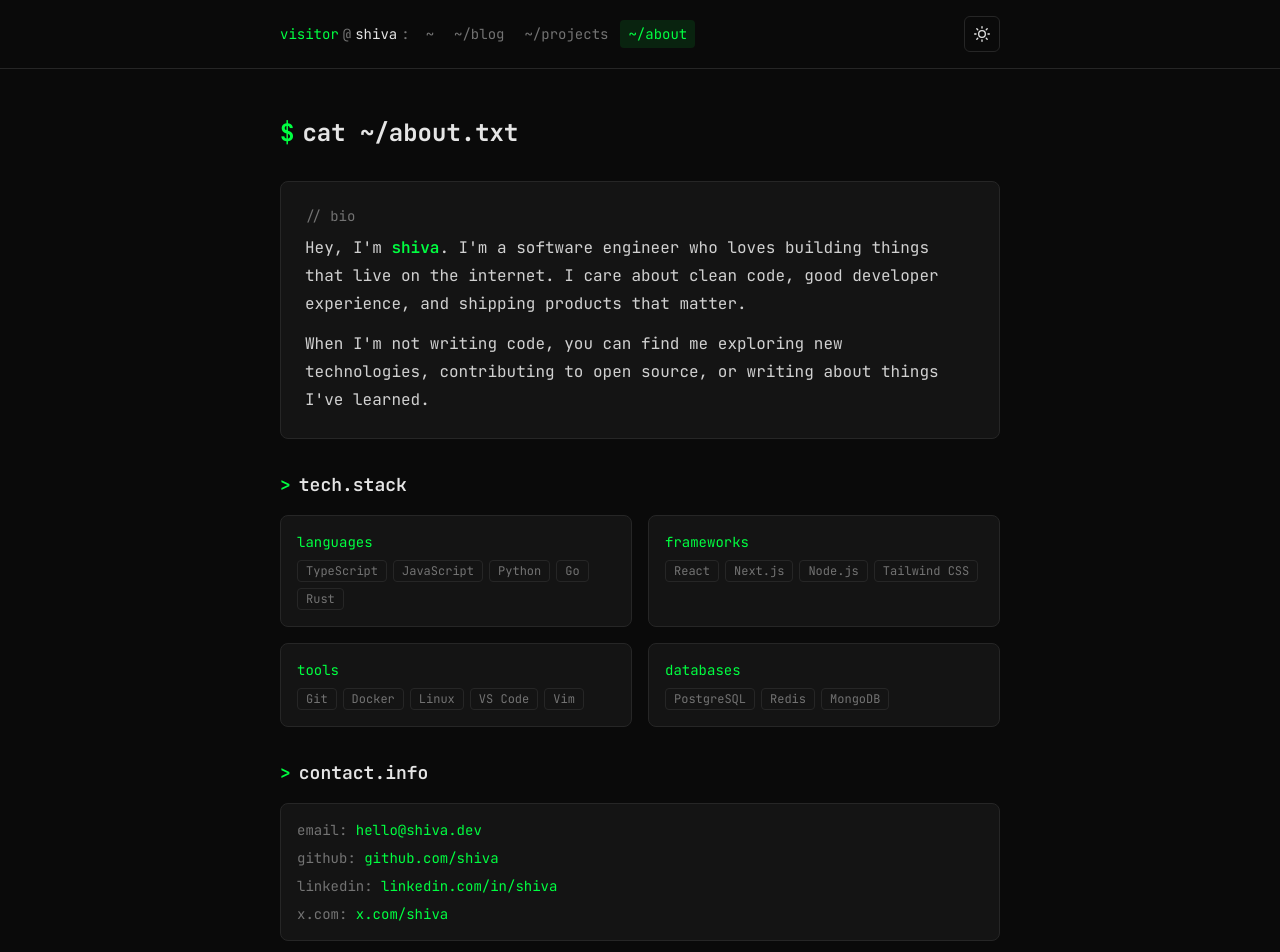
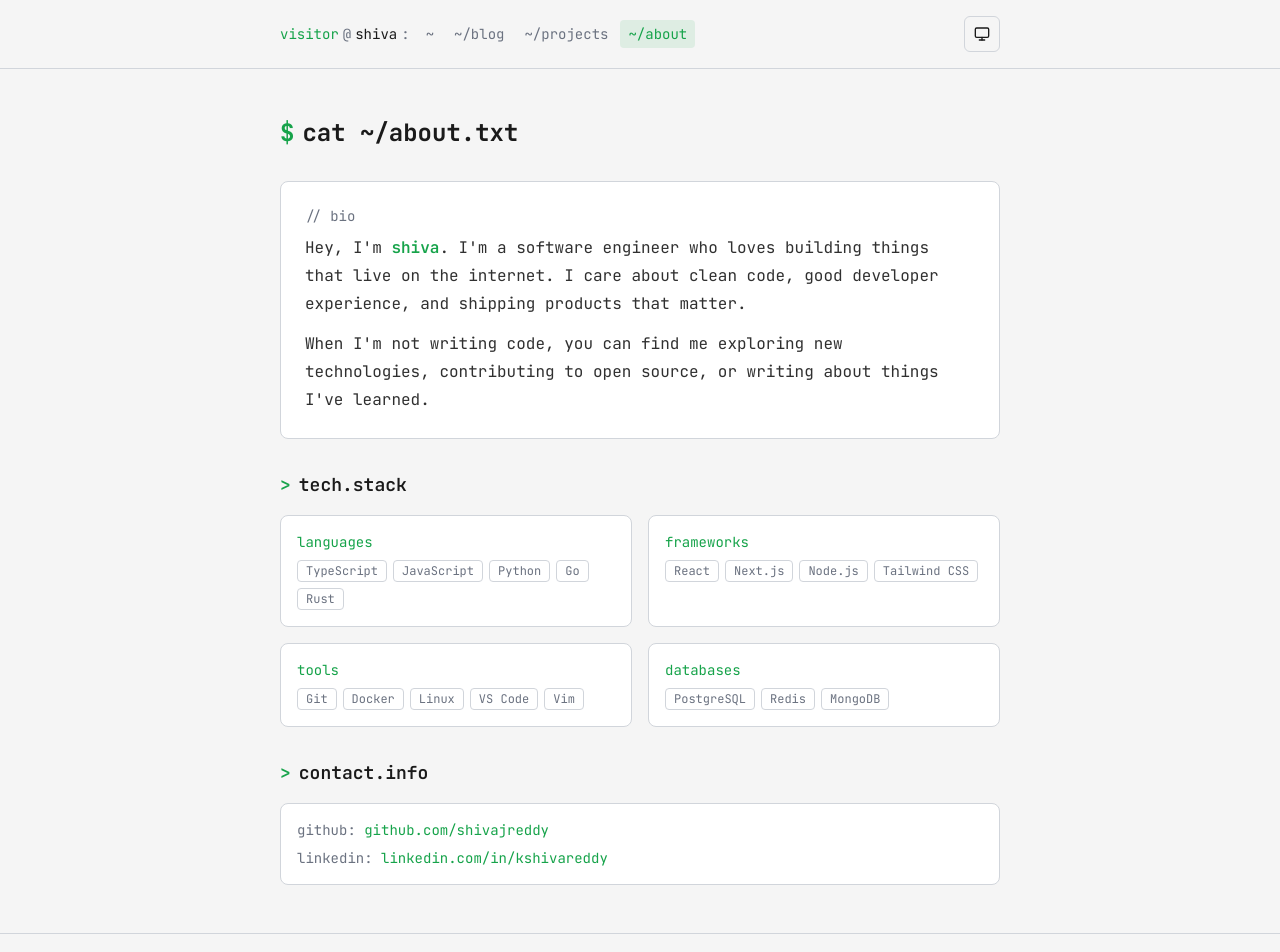
Before and after one commit to shivajreddy/shiva, a Next.js app: page /about in a window 1280 px wide. Shown: the top 952 px of the page. Built offline with nearby package versions, Linux system fonts and the light colour scheme.

Commit message:
feat: homepage ui and fix links

```diff
--- a/app/about/page.tsx
+++ b/app/about/page.tsx
@@ -104,45 +104,25 @@ export default function AboutPage() {
           </h2>
           <div className="rounded-lg border border-border bg-card p-4 text-sm space-y-2">
             <div>
-              <span className="text-muted">email:</span>{" "}
-              <a
-                href="mailto:hello@shiva.dev"
-                className="text-accent hover:underline"
-              >
-                hello@shiva.dev
-              </a>
-            </div>
-            <div>
               <span className="text-muted">github:</span>{" "}
               <a
-                href="https://github.com/shiva"
+                href="https://github.com/shivajreddy"
                 target="_blank"
                 rel="noopener noreferrer"
                 className="text-accent hover:underline"
               >
-                github.com/shiva
+                github.com/shivajreddy
               </a>
             </div>
             <div>
               <span className="text-muted">linkedin:</span>{" "}
               <a
-                href="https://linkedin.com/in/shiva"
+                href="https://www.linkedin.com/in/kshivareddy"
                 target="_blank"
                 rel="noopener noreferrer"
                 className="text-accent hover:underline"
               >
-                linkedin.com/in/shiva
-              </a>
-            </div>
-            <div>
-              <span className="text-muted">x.com:</span>{" "}
-              <a
-                href="https://x.com/shiva"
-                target="_blank"
-                rel="noopener noreferrer"
-                className="text-accent hover:underline"
-              >
-                x.com/shiva
+                linkedin.com/in/kshivareddy
               </a>
             </div>
           </div>
--- a/app/page.tsx
+++ b/app/page.tsx
@@ -75,7 +75,7 @@ export default function Home() {
         </h2>
         <div className="flex flex-wrap gap-3 text-sm">
           <a
-            href="https://github.com/shiva"
+            href="https://github.com/shivajreddy"
             target="_blank"
             rel="noopener noreferrer"
             className="px-3 py-1.5 rounded border border-border text-muted hover:text-accent hover:border-accent/30 transition-colors"
@@ -83,27 +83,13 @@ export default function Home() {
             github
           </a>
           <a
-            href="https://linkedin.com/in/shiva"
+            href="https://www.linkedin.com/in/kshivareddy"
             target="_blank"
             rel="noopener noreferrer"
             className="px-3 py-1.5 rounded border border-border text-muted hover:text-accent hover:border-accent/30 transition-colors"
           >
             linkedin
           </a>
-          <a
-            href="https://x.com/shiva"
-            target="_blank"
-            rel="noopener noreferrer"
-            className="px-3 py-1.5 rounded border border-border text-muted hover:text-accent hover:border-accent/30 transition-colors"
-          >
-            x.com
-          </a>
-          <a
-            href="mailto:hello@shiva.dev"
-            className="px-3 py-1.5 rounded border border-border text-muted hover:text-accent hover:border-accent/30 transition-colors"
-          >
-            email
-          </a>
         </div>
       </section>
     </div>
--- a/components/Footer.tsx
+++ b/components/Footer.tsx
@@ -1,10 +1,8 @@
 import Link from "next/link";
 
 const socialLinks = [
-  { href: "https://github.com/shiva", label: "github" },
-  { href: "https://linkedin.com/in/shiva", label: "linkedin" },
-  { href: "https://x.com/shiva", label: "x.com" },
-  { href: "mailto:hello@shiva.dev", label: "email" },
+  { href: "https://github.com/shivajreddy", label: "github" },
+  { href: "https://www.linkedin.com/in/kshivareddy", label: "linkedin" },
 ];
 
 export function Footer() {
--- a/components/ThemeProvider.tsx
+++ b/components/ThemeProvider.tsx
@@ -6,7 +6,7 @@ export function ThemeProvider({ children }: { children: React.ReactNode }) {
   return (
     <NextThemesProvider
       attribute="class"
-      defaultTheme="dark"
+      defaultTheme="system"
       enableSystem
       disableTransitionOnChange={false}
     >
--- a/components/ThemeToggle.tsx
+++ b/components/ThemeToggle.tsx
@@ -2,6 +2,8 @@
 
 import { useTheme } from "next-themes";
 import { useEffect, useState } from "react";
+
+const themes = ["system", "light", "dark"] as const;
 
 export function ThemeToggle() {
   const { theme, setTheme } = useTheme();
@@ -15,13 +17,36 @@ export function ThemeToggle() {
     return <button className="w-9 h-9" aria-label="Toggle theme" />;
   }
 
+  const cycleTheme = () => {
+    const currentIndex = themes.indexOf(theme as (typeof themes)[number]);
+    const nextIndex = (currentIndex + 1) % themes.length;
+    setTheme(themes[nextIndex]);
+  };
+
   return (
     <button
-      onClick={() => setTheme(theme === "dark" ? "light" : "dark")}
+      onClick={cycleTheme}
       className="w-9 h-9 flex items-center justify-center rounded-md border border-border hover:bg-card transition-colors"
-      aria-label="Toggle theme"
+      aria-label={`Theme: ${theme}. Click to switch.`}
+      title={`Theme: ${theme}`}
     >
       {theme === "dark" ? (
+        // Moon icon for dark
+        <svg
+          xmlns="http://www.w3.org/2000/svg"
+          width="16"
+          height="16"
+          viewBox="0 0 24 24"
+          fill="none"
+          stroke="currentColor"
+          strokeWidth="2"
+          strokeLinecap="round"
+          strokeLinejoin="round"
+        >
+          <path d="M21 12.79A9 9 0 1 1 11.21 3 7 7 0 0 0 21 12.79z" />
+        </svg>
+      ) : theme === "light" ? (
+        // Sun icon for light
         <svg
           xmlns="http://www.w3.org/2000/svg"
           width="16"
@@ -44,6 +69,7 @@ export function ThemeToggle() {
           <line x1="18.36" y1="5.64" x2="19.78" y2="4.22" />
         </svg>
       ) : (
+        // Monitor icon for system
         <svg
           xmlns="http://www.w3.org/2000/svg"
           width="16"
@@ -55,7 +81,9 @@ export function ThemeToggle() {
           strokeLinecap="round"
           strokeLinejoin="round"
         >
-          <path d="M21 12.79A9 9 0 1 1 11.21 3 7 7 0 0 0 21 12.79z" />
+          <rect x="2" y="3" width="20" height="14" rx="2" ry="2" />
+          <line x1="8" y1="21" x2="16" y2="21" />
+          <line x1="12" y1="17" x2="12" y2="21" />
         </svg>
       )}
     </button>
```
Also changed, not shown: components/Terminal.tsx (+103 -33 lines).
